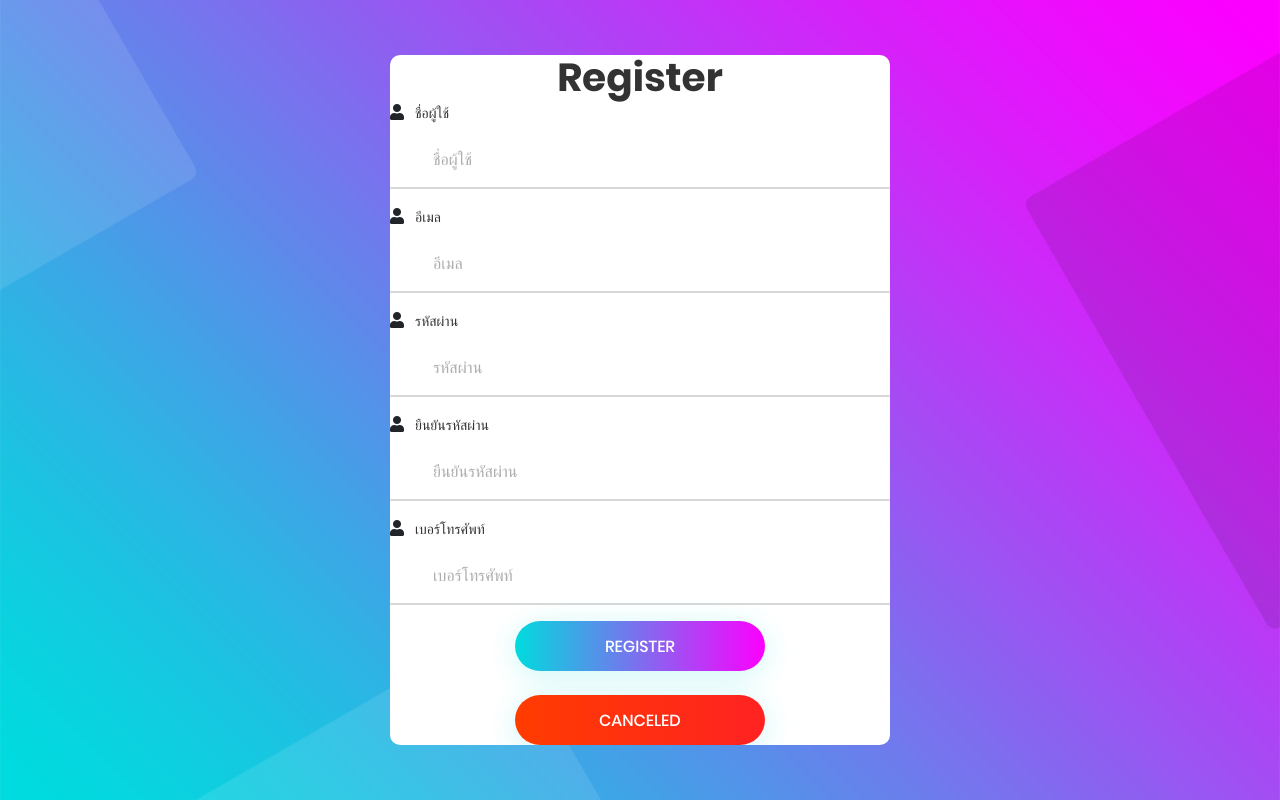
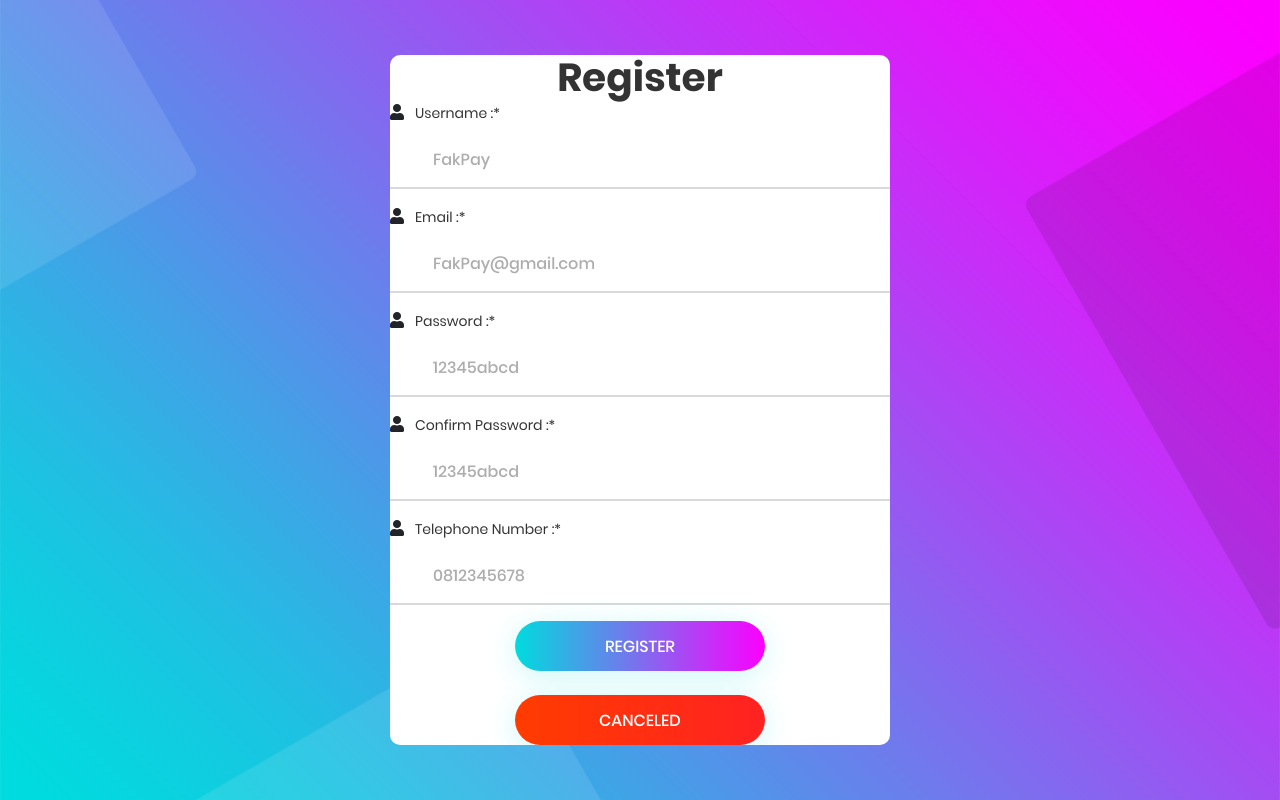
Before and after one commit to bestnacufzxzx/HCI, a CodeIgniter app: page /database/index.php/register/index in a window 1280 px wide. Run offline with CodeIgniter, Linux system fonts and the light colour scheme; some libraries are stand-ins or nearby versions.

Commit message:
Change the page language Login,register

```diff
--- a/application/views/home_menu/register/register.php
+++ b/application/views/home_menu/register/register.php
@@ -7,28 +7,28 @@
                     <form id="insert">
 
                         <div class="wrap-input100  mb-3"><i class="fas fa-user"></i>
-							<label class="label-input100">ชื่อผู้ใช้</label>
-							<input  class="input100" type="text" id="name" name="name"  placeholder="ชื่อผู้ใช้">
+							<label class="label-input100">Username :*</label>
+							<input  class="input100" type="text" id="name" name="name"  placeholder="FakPay">
                         </div>
 
                         <div class="wrap-input100  mb-3"><i class="fas fa-user"></i>
-							<label class="label-input100">อีเมล</label>
-							<input  class="input100" type="email" id="email" name="email"  placeholder="อีเมล">
+							<label class="label-input100">Email :*</label>
+							<input  class="input100" type="email" id="email" name="email"  placeholder="FakPay@gmail.com">
                         </div>
 
                         <div class="wrap-input100  mb-3"><i class="fas fa-user"></i>
-							<label class="label-input100">รหัสผ่าน</label>
-							<input  class="input100" type="password" id="password" name="password"  placeholder="รหัสผ่าน">
+							<label class="label-input100">Password :*</label>
+							<input  class="input100" type="password" id="password" name="password"  placeholder="12345abcd">
                         </div>
 
                         <div class="wrap-input100  mb-3"><i class="fas fa-user"></i>
-							<label class="label-input100">ยืนยันรหัสผ่าน</label>
-							<input  class="input100" type="password" id="repassword" name="repassword"  placeholder="ยืนยันรหัสผ่าน">
+							<label class="label-input100">Confirm Password :*</label>
+							<input  class="input100" type="password" id="repassword" name="repassword"  placeholder="12345abcd">
                         </div>
 
                         <div class="wrap-input100  mb-3"><i class="fas fa-user"></i>
-							<label class="label-input100">เบอร์โทรศัพท์</label>
-							<input  class="input100" type="tel" id="telephone" name="telephone"  placeholder="เบอร์โทรศัพท์">
+							<label class="label-input100">Telephone Number :*</label>
+							<input  class="input100" type="tel" id="telephone" name="telephone"  placeholder="0812345678">
                         </div>
 
 						<div class="container-login100-form-btn-s">
```
Also changed, not shown: application/views/home_menu/login/login.php (+6 -6 lines).
